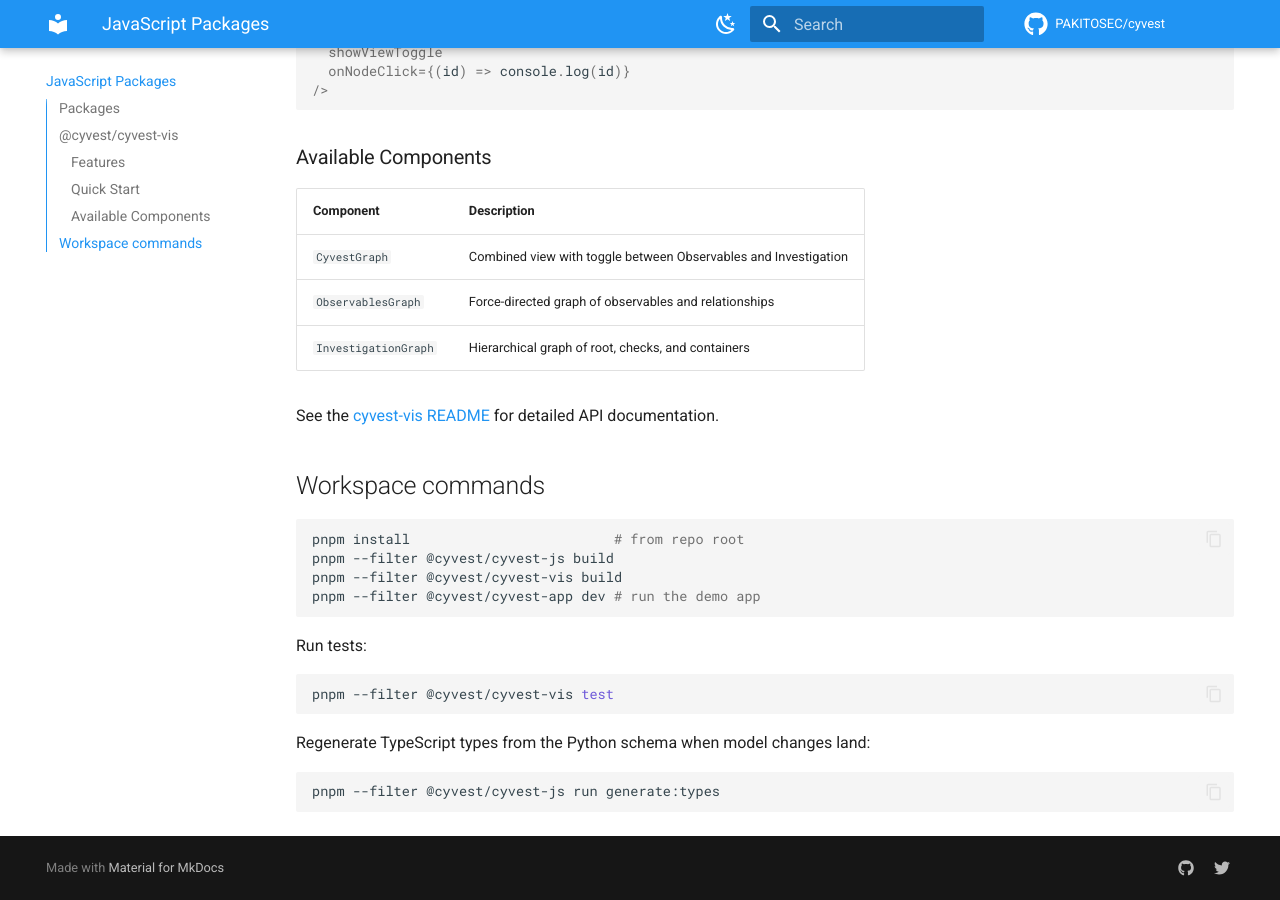
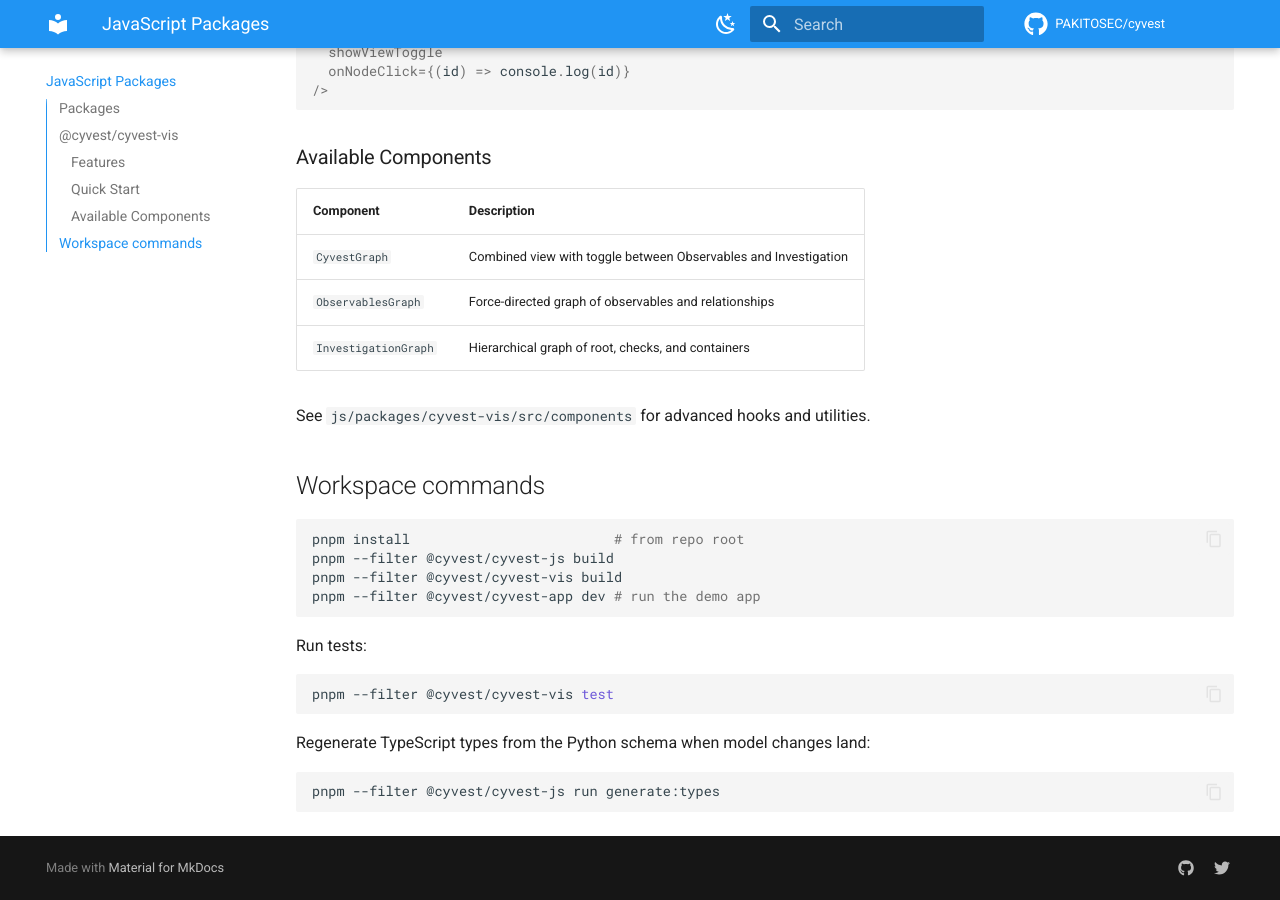
Before and after one commit to PakitoSec/cyvest, an MkDocs documentation site: the page built from docs/js-packages.md, in a window 1280 px wide and 900 px high, scrolled down 1102 px. Built offline with MkDocs 1.6.1 and Material for MkDocs 9.7.7, drawn with Linux system fonts in a browser that asks for light colours; comment, search, counter and statistics services are not loaded.

Commit message:
docs: update js-packages documentation to reference advanced hooks and utilities location

```diff
--- a/docs/js-packages.md
+++ b/docs/js-packages.md
@@ -45,7 +45,7 @@ import { CyvestGraph } from "@cyvest/cyvest-vis";
 | `ObservablesGraph` | Force-directed graph of observables and relationships |
 | `InvestigationGraph` | Hierarchical graph of root, checks, and containers |
 
-See the [cyvest-vis README](../js/packages/cyvest-vis/README.md) for detailed API documentation.
+See `js/packages/cyvest-vis/src/components` for advanced hooks and utilities.
 
 ## Workspace commands
 
```
